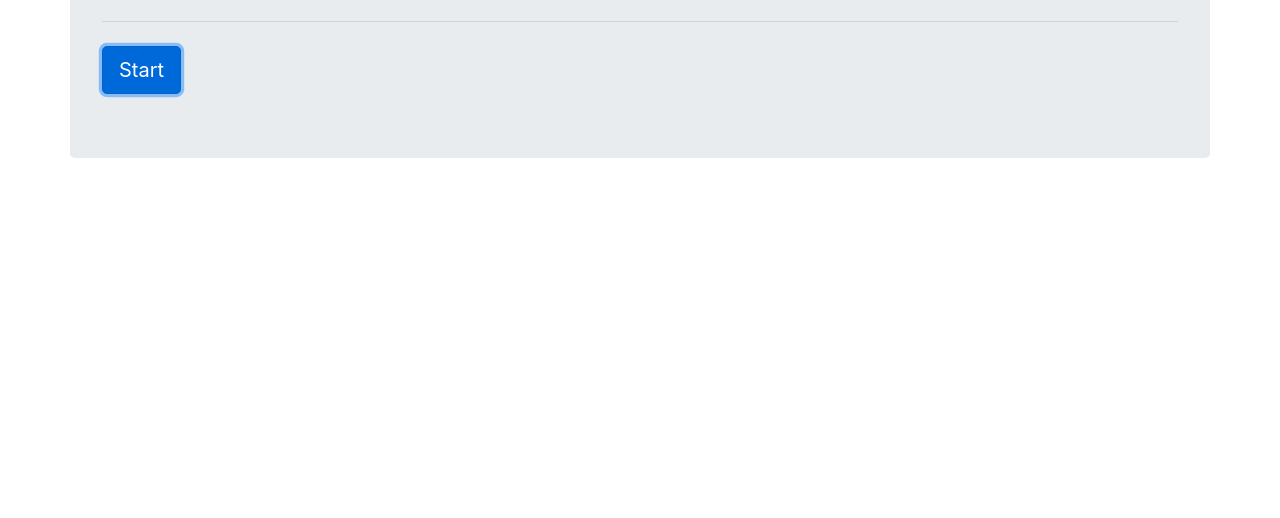
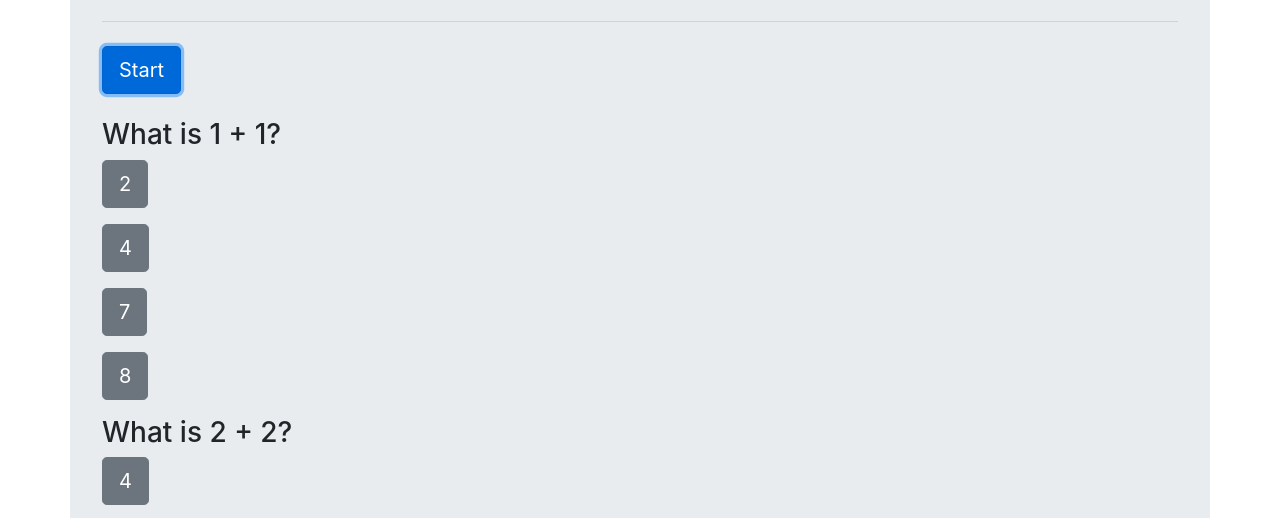
Before and after one commit to Braydon-Nelson/04-Web-APIs-Quiz, a plain HTML site: page index.html in a window 1280 px wide. Both pictures are taken after a click on the button "Start". Shown: the part 274-792 px from the top of the page. Drawn offline with nearby package versions, Linux system fonts and the light colour scheme.

Commit message:
fixed the stupid crap that wasnt working

```diff
--- a/index.html
+++ b/index.html
@@ -22,6 +22,11 @@
             featured content or information.</p>
         <hr class="my-4">
         <a class="btn btn-primary btn-lg" id="start" href="#" role="button">Start</a>
+
+        <div id="spot">
+            <br>
+
+        </div>
     </div>
 
 
--- a/script.js
+++ b/script.js
@@ -1,5 +1,45 @@
 $(document).ready(function () {
     var start = document.querySelector("#start");
     var timer = document.querySelector("#timer");
+    var spot = document.querySelector("#spot");
 
+    $(start).on("click", function () {
+        for (var i = 0; i < questionArray.length; i++) {
+            var question = questionArray[i].question;
+            var choices = questionArray[i].choices;
+            var answer = questionArray[i].answer;
+            console.log(question);
+            console.log(choices);
+            console.log(answer);
+
+
+
+            var questionArea = document.createElement("h3");
+            questionArea.setAttribute("class", "question-area")
+            questionArea.innerHTML = question;
+            spot.appendChild(questionArea);
+
+            for (let i = 0; i < choices.length; i++) {
+                var option = document.createElement("button");
+                var br = document.createElement("br");
+                option.setAttribute("type", "button")
+                option.setAttribute("class", "btn option-btn btn-secondary btn-lg mb-3")
+                option.setAttribute("data-number", i)
+                option.innerHTML = choices[i];
+                spot.append(option);
+                spot.append(br);
+
+            }
+
+            $("button").on("click", function () {
+                if (this.classList.contains("option-btn")) {
+                    if (this.innerHTML === questionArray.answer[i]) {
+                        console.log("TRUE BOI");
+                    }
+                }
+            });
+
+        }
+
+    })
 });
```
